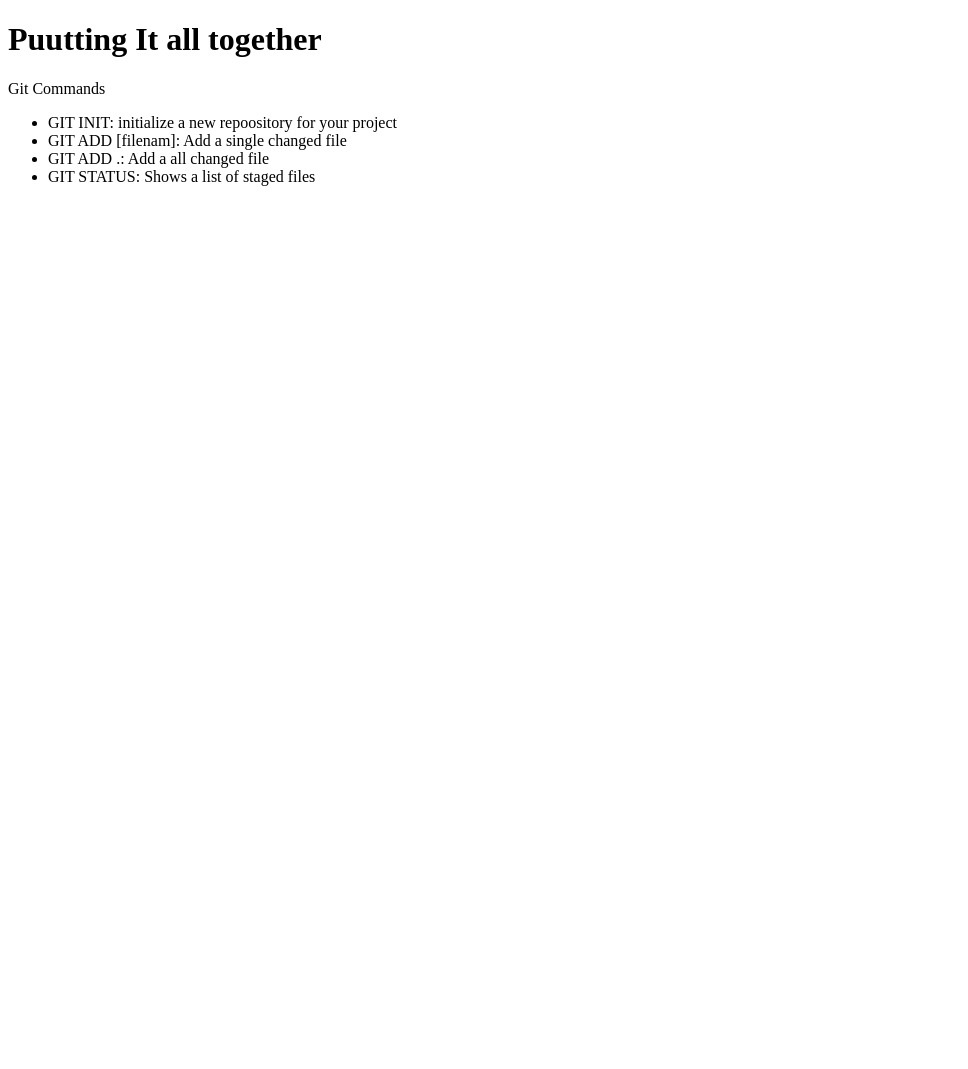
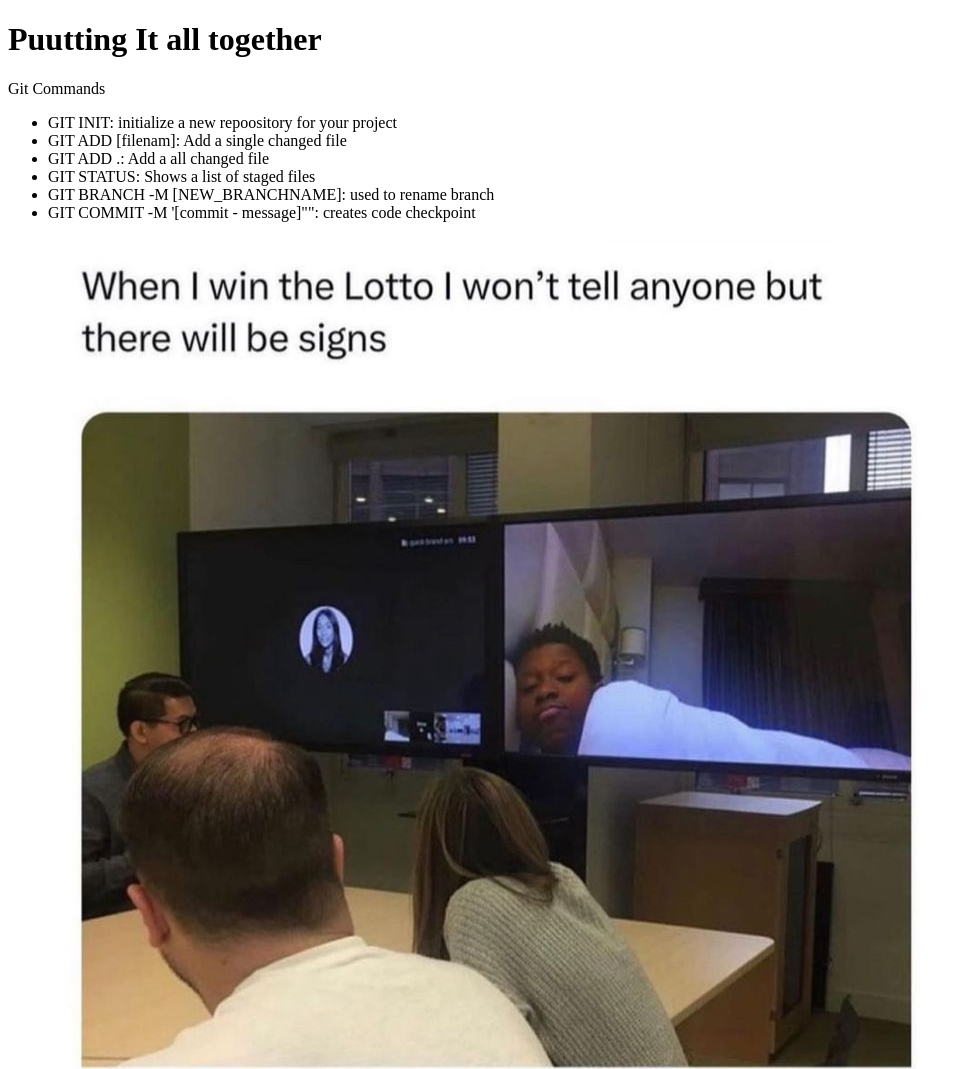
Before and after one commit to AdebisiRex/putting-it-together, a plain HTML site: page index.html in a window 1280 px wide. Shown: the top 1069 px of the page, without its empty margins (0-968 px from the left). Before the commit the page ends 800 px from the top, so only its background shows below. Drawn offline with Linux system fonts and the light colour scheme.

Commit message:
New respawn point

```diff
--- a/index.html
+++ b/index.html
@@ -1,20 +1,21 @@
 <!DOCTYPE html>
 <html lang="en">
   <head>
-    <meta charset="UTF-8">
-    <meta name="viewport" content="width=device-width, initial-scale=1.0">
+    <meta charset="UTF-8" />
+    <meta name="viewport" content="width=device-width, initial-scale=1.0" />
     <title>Document</title>
   </head>
   <body>
     <h1>Puutting It all together</h1>
     <p>Git Commands</p>
     <ul>
-
       <li>GIT INIT: initialize a new repoository for your project</li>
       <li>GIT ADD [filenam]: Add a single changed file</li>
       <li>GIT ADD .: Add a all changed file</li>
-        <li>GIT STATUS: Shows a list of staged files </li>
-
+      <li>GIT STATUS: Shows a list of staged files</li>
+      <li>GIT BRANCH -M [NEW_BRANCHNAME]: used to rename branch</li>
+      <li>GIT COMMIT -M '[commit - message]"": creates code checkpoint</li>
     </ul>
+    <img src="./you know.jpg" alt="">
   </body>
 </html>
```
Also changed, not shown: you know.jpg (added). Lines whose indentation alone changed are shown as unchanged.
